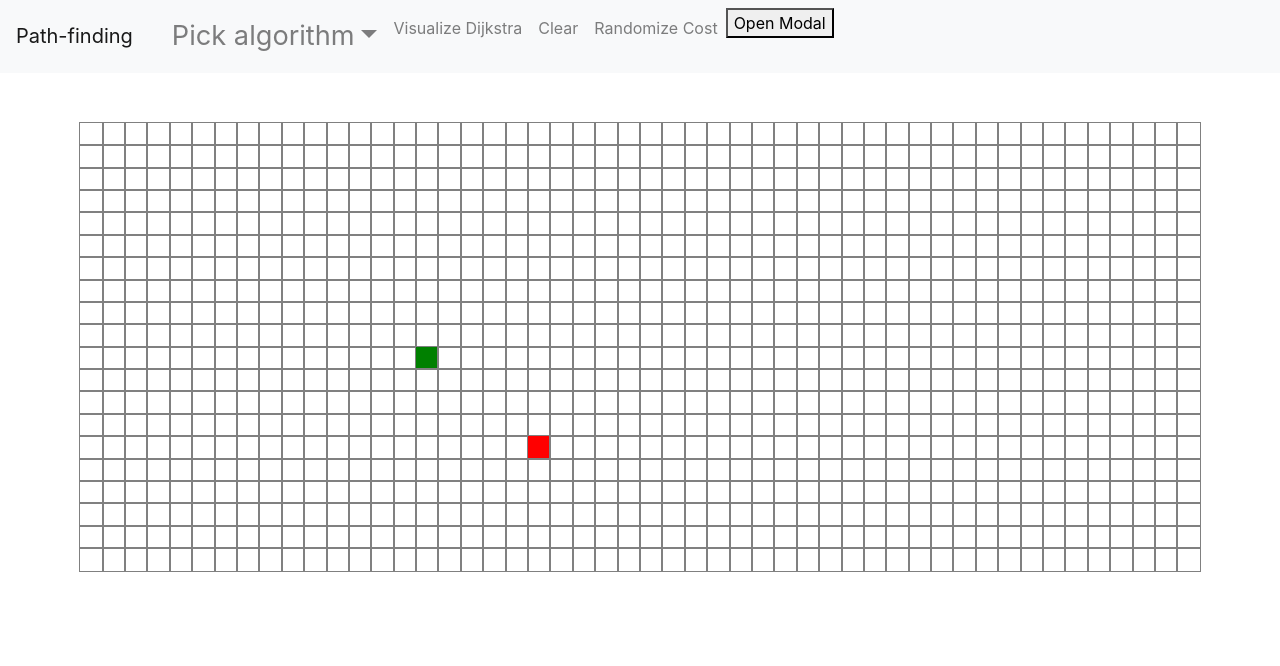
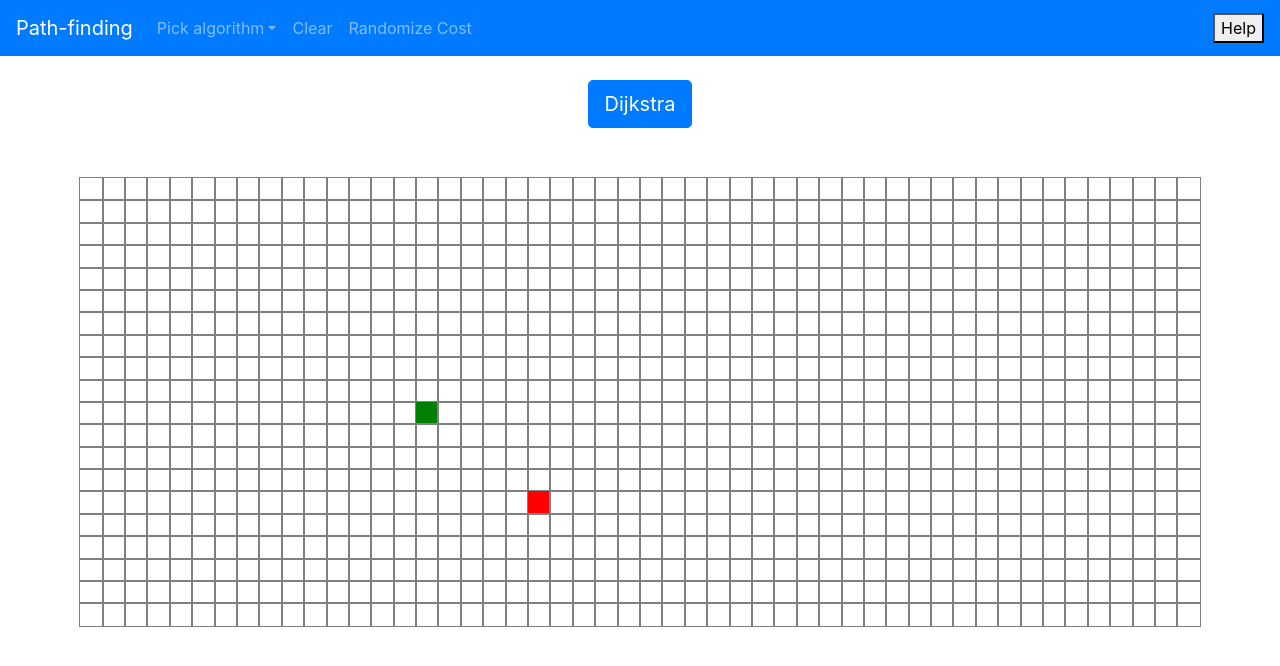
Before and after one commit to ionut-banu/PathfindingVisualizer, a React (Create React App) app in the folder path-finding/: page / in a window 1280 px wide. Shown: the top 666 px of the page. Built offline with nearby package versions, Linux system fonts and the light colour scheme.

Commit message:
updated navbar and modal

```diff
--- a/path-finding/public/index.html
+++ b/path-finding/public/index.html
@@ -24,7 +24,7 @@
       work correctly both with client-side routing and a non-root public URL.
       Learn how to configure a non-root public URL by running `npm run build`.
     -->
-    <title>React App</title>
+    <title>Path-finding</title>
   </head>
   <body>
     <noscript>You need to enable JavaScript to run this app.</noscript>
--- a/path-finding/src/PathfindingVisualizer/Modal/SimpleModal.js
+++ b/path-finding/src/PathfindingVisualizer/Modal/SimpleModal.js
@@ -16,7 +16,7 @@ function getModalStyle() {
 const useStyles = makeStyles((theme) => ({
   paper: {
     position: 'absolute',
-    width: 400,
+    width: 500,
     backgroundColor: theme.palette.background.paper,
     border: '2px solid #000',
     boxShadow: theme.shadows[5],
@@ -41,16 +41,19 @@ export default function SimpleModal() {
   const body = (
     <div style={modalStyle} className={classes.paper}>
       <h2 id='simple-modal-title'>Path Finder Instructions</h2>
-      <p id='simple-modal-description'>
-        Duis mollis, est non commodo luctus, nisi erat porttitor ligula.
-      </p>
+      <p> &#8226; Drag the start square (green) and finish square (red) to the desired locations </p>
+      <p> &#8226; Click on an empty square and drag across the grid to build walls </p>
+      <p> &#8226; Select the algorithm you want to visualize from the "Pick algorithm" dropdown </p>
+      <p> &#8226; If you choose the Djkstra algorithm you can add random costs for going through each node by clicking "Randomize Cost" </p>
+      <p> &#8226; Tap on the button that displays the algorithm name to start the visualization </p>
+      <p> &#8226; When visualization is done click "Clear" to wipe the grid </p>
     </div>
   );
 
   return (
     <div>
       <button type='button' onClick={handleOpen}>
-        Open Modal
+        Help
       </button>
       <Modal
         open={open}
--- a/path-finding/src/PathfindingVisualizer/Node/Node.css
+++ b/path-finding/src/PathfindingVisualizer/Node/Node.css
@@ -11,10 +11,12 @@
 
 .node-start {
   background-color: green;
+  cursor: pointer;
 }
 
 .node-finish {
   background-color: red;
+  cursor: pointer;
 }
 
 .node-visited {
--- a/path-finding/src/PathfindingVisualizer/PathfindingVisualizer.css
+++ b/path-finding/src/PathfindingVisualizer/PathfindingVisualizer.css
@@ -4,27 +4,6 @@
 
 .grid-row {
   height: 1.4em;
-}
-.navbar {
-  background-color: rgba(20, 22, 31, 0.808);
-  height: 100%;
-  width: 100%;
-  text-align: left;
-}
-
-.brand {
-  margin-left: 15px;
-  vertical-align: middle;
-  color: white;
-  font-size: 1.7em;
-  display: inline-block;
-}
-
-.nav-item {
-  display: inline-block;
-  vertical-align: middle;
-  margin-left: 15px;
-  font-size: 1.7em;
 }
 
 .noselect {
--- a/path-finding/src/PathfindingVisualizer/PathfindingVisualizer.jsx
+++ b/path-finding/src/PathfindingVisualizer/PathfindingVisualizer.jsx
@@ -1,6 +1,5 @@
 import React, { Component } from 'react';
-import { Navbar, NavDropdown, Nav } from 'react-bootstrap';
-import Modal from '@material-ui/core/Modal';
+import { Navbar, NavDropdown, Nav, Button } from 'react-bootstrap';
 import Node from './Node/Node';
 import { dijkstra } from '../algorithms/dijkstra';
 import { dfs } from '../algorithms/dfs';
@@ -26,6 +25,7 @@ export default class PathfindingVisualizer extends Component {
       grid: [],
       interactDisabled: false,
       visualizeDisabled: false,
+      clearDisabled: false,
       resetCostDisabled: false,
       isMouseDown: false,
       isStartSelected: false,
@@ -71,7 +71,7 @@ export default class PathfindingVisualizer extends Component {
     };
   };
 
-  setAlgorithm(eventkey, event) {
+  setAlgorithm(eventkey) {
     this.setState({ algorithm: eventkey });
   }
 
@@ -79,6 +79,7 @@ export default class PathfindingVisualizer extends Component {
     this.setState({
       visualizeDisabled: disabled,
       interactDisabled: disabled,
+      clearDisabled: disabled,
       resetCostDisabled: disabled,
     });
   }
@@ -148,14 +149,14 @@ export default class PathfindingVisualizer extends Component {
             nodesInOrder[i + 1].ref.current.setState({ isCurrent: true });
           if (node.isTarget)
             if (node.ref.current.state.isShortPath) {
-              this.setState({ interactDisabled: false });
+              this.setState({ clearDisabled: false });
             }
         }, SPEED * i);
       }
     }, SPEED * delay);
   }
 
-  clearNodes(clearPath, clearCost) {
+  clearNodes(clearPath, clearCost, clearWall) {
     if (clearPath || clearCost) {
       const { grid } = this.state;
       for (const row of grid) {
@@ -167,6 +168,7 @@ export default class PathfindingVisualizer extends Component {
             node.previousNode = null;
           }
           if (clearCost) node.cost = 0;
+          if (clearWall) node.isWall = false;
         }
       }
       this.setState({ grid: grid });
@@ -282,46 +284,50 @@ export default class PathfindingVisualizer extends Component {
 
     return (
       <>
-        <Navbar bg='light' expand='md'>
-          <Navbar.Brand>Path-finding</Navbar.Brand>
-          <Navbar.Toggle aria-controls='basic-navbar-nav' />
-          <Navbar.Collapse id='basic-navbar-nav'>
+        <Navbar collapseOnSelect expand="lg" bg="primary" variant="dark">
+          <Navbar.Brand href="#home">Path-finding</Navbar.Brand>
+          <Navbar.Toggle aria-controls="responsive-navbar-nav" />
+          <Navbar.Collapse id="responsive-navbar-nav">
             <Nav
-              onSelect={(eventKey, event) => this.setAlgorithm(eventKey, event)}
+              onSelect={(eventKey, event) => this.setAlgorithm(eventKey)}
               className='mr-auto'
             >
-              <NavDropdown title='Pick algorithm' id='basic-nav-dropdown'>
-                <NavDropdown.Item eventKey={DIJKSTRA}>
+              <NavDropdown title="Pick algorithm" id="collasible-nav-dropdown" disabled={this.state.visualizeDisabled}>
+              <NavDropdown.Item eventKey={DIJKSTRA}>
                   Dijkstra
                 </NavDropdown.Item>
                 <NavDropdown.Item eventKey={DFS}>DFS</NavDropdown.Item>
                 <NavDropdown.Item eventKey={BFS}>BFS</NavDropdown.Item>
               </NavDropdown>
-
               <Nav.Link
-                variant='success'
-                onClick={() => this.visualize()}
-                disabled={this.state.visualizeDisabled}
-              >
-                {`Visualize ${this.state.algorithm}`}
-              </Nav.Link>
-              <Nav.Link
-                onClick={() => this.clearNodes(true, true)}
-                disabled={this.state.interactDisabled}
+                onClick={() => this.clearNodes(true, true, true)}
+                disabled={this.state.clearDisabled}
               >
                 Clear
               </Nav.Link>
               <Nav.Link
                 onClick={() => this.resetCost()}
-                disabled={this.state.interactDisabled}
+                disabled={this.state.resetCostDisabled || this.state.algorithm != DIJKSTRA}
               >
                 Randomize Cost
               </Nav.Link>
 
+            </Nav>
+
+            <Nav>
               <SimpleModal></SimpleModal>
             </Nav>
           </Navbar.Collapse>
         </Navbar>
+
+        <br></br>
+
+        <Button variant="primary" size="lg"
+          onClick={() => this.visualize()}
+          disabled={this.state.visualizeDisabled}>
+          {`${this.state.algorithm}`}
+        </Button>
+
         <div className='noselect' onMouseUp={this.mouseUpHandle}>
           <div className='grid'>
             {grid.map((row, rowIdx) => {
```
Also changed, not shown: 1 other file (tests, documents, lock files or other folders).
